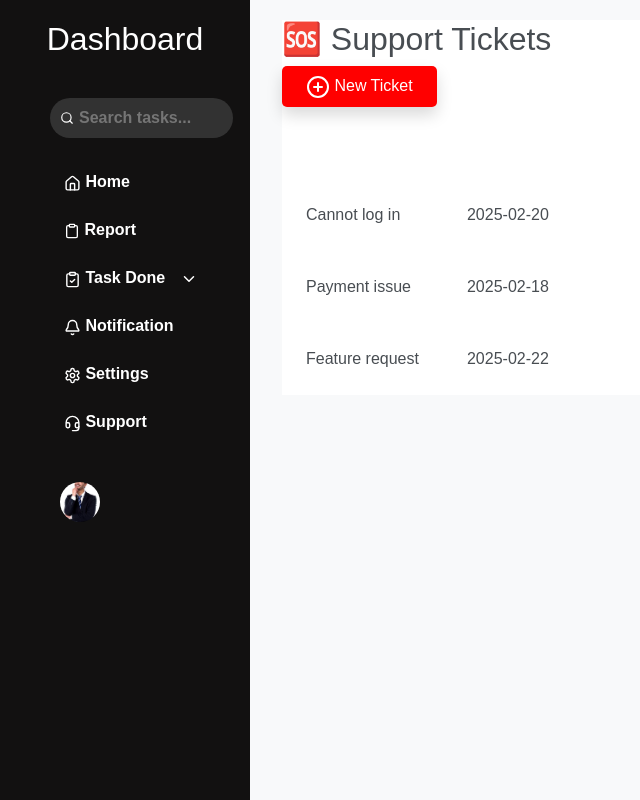
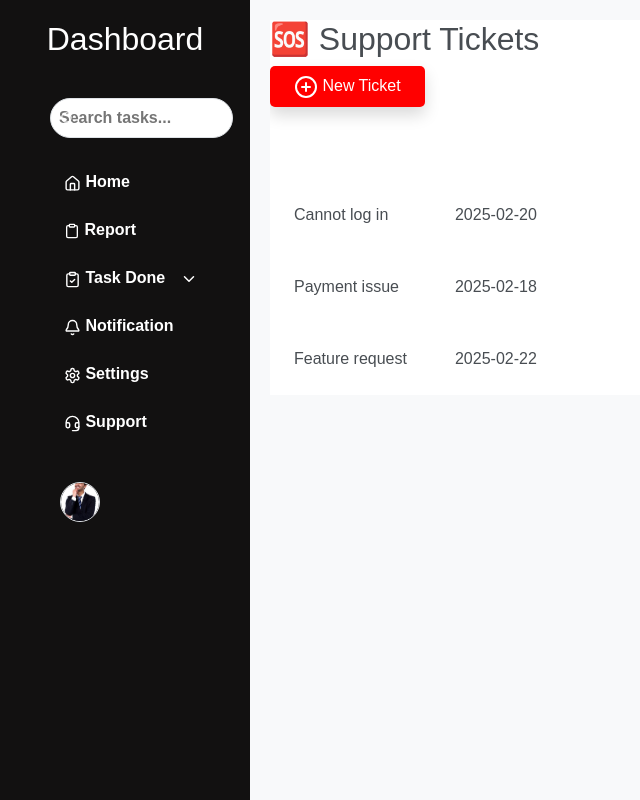
Before and after one commit to emmazy-will/task, a React app in the folder my-dashboard/: page /support in a window 1280 px wide. Shown: the whole page, without its empty margins (0-640 px from the left). Built offline with nearby package versions, Linux system fonts and the light colour scheme; the HTML template or start-up script is replaced by a standard one.

Commit message:
i added new feautures

```diff
--- a/my-dashboard/src/App.css
+++ b/my-dashboard/src/App.css
@@ -445,6 +445,10 @@ label, p {
   #pro{
     color: grey;
   }
+  body {
+    overflow-x: hidden;
+  }
+
 }
 
 /* Ensure Buttons are Visible */
@@ -459,5 +463,6 @@ label, p {
     display: flex;
     width: 100%;
     height: auto;
+    overflow-x: hidden;
   }
 }
--- a/my-dashboard/src/support.jsx
+++ b/my-dashboard/src/support.jsx
@@ -22,7 +22,7 @@ const SupportDashboard = () => {
   };
 
   return (
-    <div className="dashboard">
+    <div className="dashboard bg-gray-100 min-h-screen overflow-x-hidden">
       {/* Sidebar Toggle Button */}
       <span onClick={() => setSidebarOpen(!sidebarOpen)} className="list-icon d-block d-lg-none">
         <List size={24} />
@@ -31,8 +31,8 @@ const SupportDashboard = () => {
       {sidebarOpen && <div className="sidebar-overlay" onClick={() => setSidebarOpen(false)}></div>}
 
       {/* Sidebar */}
-      <aside className={`sidebar ${sidebarOpen ? "open" : ""}`}>
-        <h2>Dashboard</h2>
+      <aside className={`sidebar w-64 max-w-full ${sidebarOpen ? "open" : ""}`}>
+        <h2 className="text-gray-800">Dashboard</h2>
         <div className="search-container">
           <input
             id="input"
@@ -40,10 +40,11 @@ const SupportDashboard = () => {
             placeholder="Search tasks..."
             value={searchQuery}
             onChange={(e) => setSearchQuery(e.target.value)}
+            className="text-gray-800 bg-white border border-gray-300 rounded-md px-2 py-1 w-full"
           />
-          <Search size={14} className="icon" />
+          <Search size={14} className="icon text-gray-600" />
         </div>
-        <ul>
+        <ul className="text-gray-800">
           <li onClick={() => handleNavigation("/")}> <House size={17} /> Home </li>
           <li onClick={() => handleNavigation("/report")}> <Clipboard size={16} /> Report </li>
           <li onClick={() => handleNavigation("/task")}> <ClipboardCheck size={17} /> Task Done <ChevronDown size={18} style={{ marginLeft: "10px" }} /></li>
@@ -52,20 +53,20 @@ const SupportDashboard = () => {
           <li onClick={() => handleNavigation("/support")}> <Headset size={17} /> Support </li>
         </ul>
         <div>
-          <img className="image" src={great} alt="User" />
+          <img className="image rounded-full border border-gray-300" src={great} alt="User" />
         </div>
       </aside>
 
       {/* Main Content */}
-      <main className="main-content">
-        <div className="container mx-auto p-8">
-          <div className="bg-white shadow-2xl rounded-lg p-8">
-            <div className="flex justify-between items-center mb-6">
-              <h2 className="text-3xl font-bold text-gray-700">🆘 Support Tickets</h2>
-              <button className="flex items-center bg-blue-600 text-white px-4 py-2 rounded-lg shadow hover:bg-blue-700">
-                <PlusCircle className="w-5 h-5 mr-2" /> New Ticket
-              </button>
-            </div>
+      <main className="main-content container mx-auto max-w-7xl p-8"style={{}}>
+        <div className="bg-white shadow-2xl rounded-lg p-8 overflow-x-auto">
+          <div className="flex justify-between items-center mb-6">
+            <h2 className="text-3xl font-bold text-gray-800">🆘 Support Tickets</h2>
+            <button className="flex items-center bg-blue-600 text-white px-4 py-2 rounded-lg shadow hover:bg-blue-700">
+              <PlusCircle className="w-5 h-5 mr-2" /> New Ticket
+            </button>
+          </div>
+          <div className="overflow-x-auto">
             <table className="w-full border-collapse">
               <thead>
                 <tr className="bg-blue-600 text-white text-lg">
@@ -76,7 +77,7 @@ const SupportDashboard = () => {
               </thead>
               <tbody>
                 {tickets.map((ticket) => (
-                  <tr key={ticket.id} className="text-gray-700 text-lg border-b border-gray-300 hover:bg-gray-100">
+                  <tr key={ticket.id} className="text-gray-800 text-lg border-b border-gray-300 hover:bg-gray-100">
                     <td className="p-4">{ticket.subject}</td>
                     <td className="p-4 text-center">{ticket.date}</td>
                     <td className="p-4 text-center font-semibold">
```
